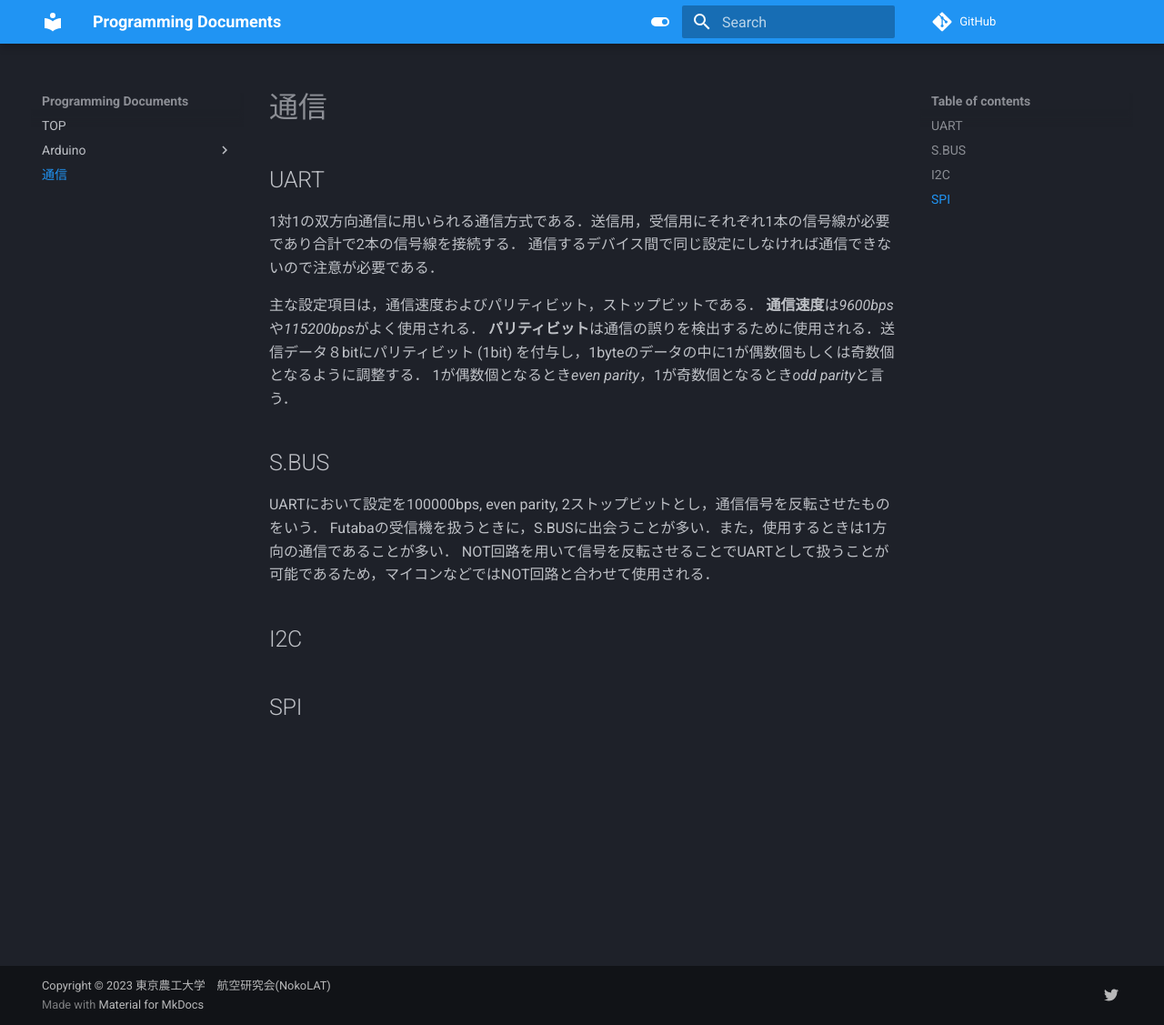
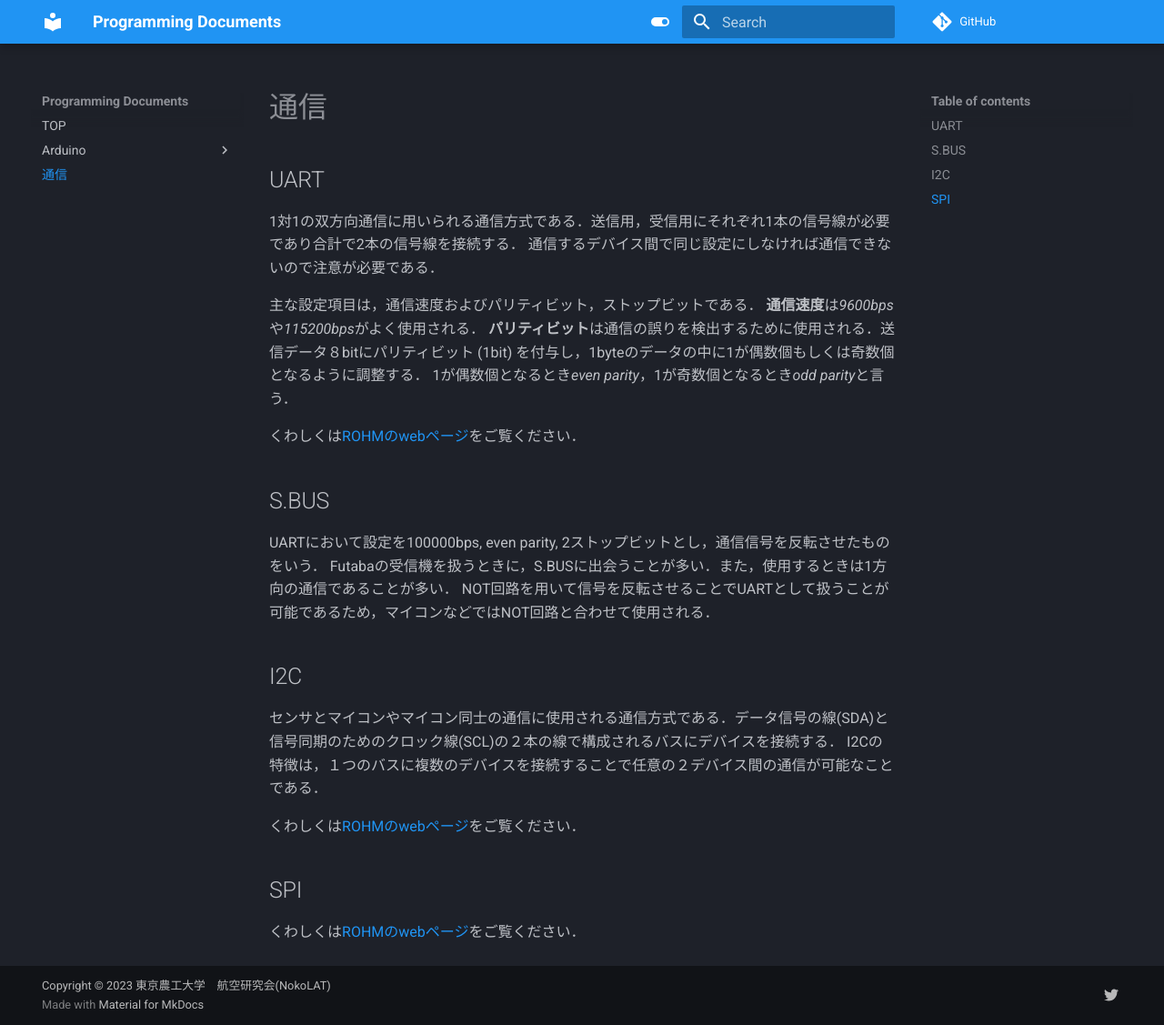
Before and after one commit to NOKOLat/Programming_Documents, an MkDocs documentation site: the page built from docs/communication.md, in a window 1280 px wide and 1127 px high. Shown: the whole window at 91% size. Built offline with MkDocs 1.6.1 and Material for MkDocs 9.7.7, drawn with Linux system fonts in a browser that asks for light colours; nearby versions of some CDN libraries; comment, search, counter and statistics services are not loaded.

Commit message:
I2Cについて軽く書いた

```diff
--- a/docs/communication.md
+++ b/docs/communication.md
@@ -8,13 +8,17 @@
 **パリティビット**は通信の誤りを検出するために使用される．送信データ８bitにパリティビット (1bit) を付与し，1byteのデータの中に1が偶数個もしくは奇数個となるように調整する．
 1が偶数個となるとき*even parity*，1が奇数個となるとき*odd parity*と言う．
 
+くわしくは[ROHMのwebページ](https://www.rohm.co.jp/electronics-basics/micon/mi_what9)をご覧ください．
 ## S.BUS
 UARTにおいて設定を100000bps, even parity, 2ストップビットとし，通信信号を反転させたものをいう．
 Futabaの受信機を扱うときに，S.BUSに出会うことが多い．また，使用するときは1方向の通信であることが多い．
 NOT回路を用いて信号を反転させることでUARTとして扱うことが可能であるため，マイコンなどではNOT回路と合わせて使用される．
 
 ## I2C
+センサとマイコンやマイコン同士の通信に使用される通信方式である．データ信号の線(SDA)と信号同期のためのクロック線(SCL)の２本の線で構成されるバスにデバイスを接続する．
+I2Cの特徴は，１つのバスに複数のデバイスを接続することで任意の２デバイス間の通信が可能なことである．
 
-
+くわしくは[ROHMのwebページ](https://www.rohm.co.jp/electronics-basics/micon/mi_what7)をご覧ください．
 
 ## SPI
+くわしくは[ROHMのwebページ](https://www.rohm.co.jp/electronics-basics/micon/mi_what8)をご覧ください．
```
